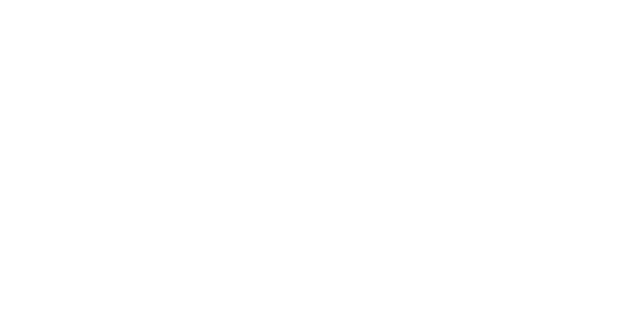
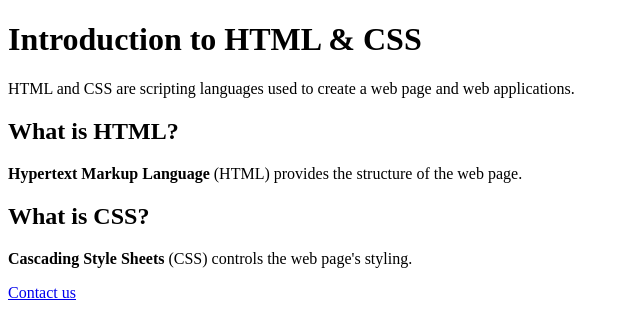
Before and after one commit to codelikeagirlau/clg-html-css-js-template, a plain HTML site: page index.html in a window 1280 px wide. Shown: the whole page, without its empty margins (0-640 px from the left). Drawn offline with Linux system fonts and the light colour scheme.

Commit message:
added webpage content

```diff
--- a/index.html
+++ b/index.html
@@ -7,7 +7,17 @@
     <title>CLG BOILERPLATE</title>
   </head>
   <body>
-		<!-- your content goes here! -->
+    <h1>Introduction to HTML & CSS</h1>
+    <p>HTML and CSS are scripting languages used to create a web page and web applications.</p>
+    <h2>What is HTML?</h2>
+    <p>
+    <strong>Hypertext Markup Language</strong> (HTML) provides the structure of the web page.
+  </p>
+    <h2>What is CSS?</h2>
+    <p>
+      <strong>Cascading Style Sheets</strong> (CSS) controls the web page's styling.
+    </p>
+		<a href="/contact.html">Contact us</a>
 		<script src="js/main.js"></script>
 	</body>
 </html>
```
